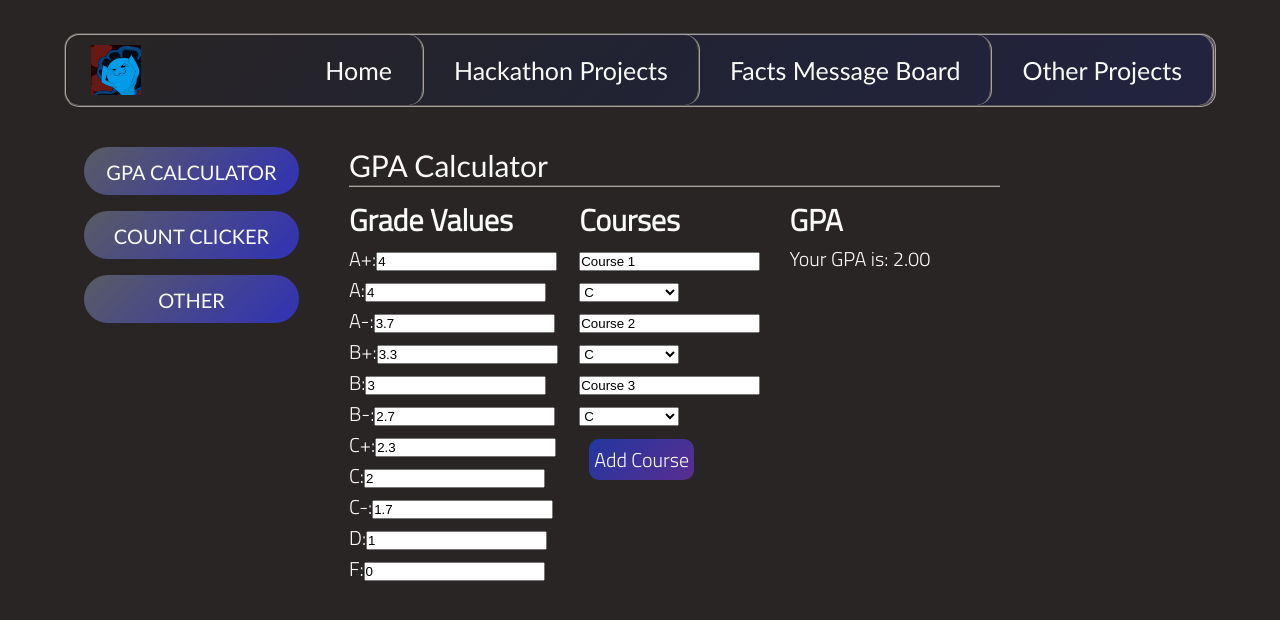
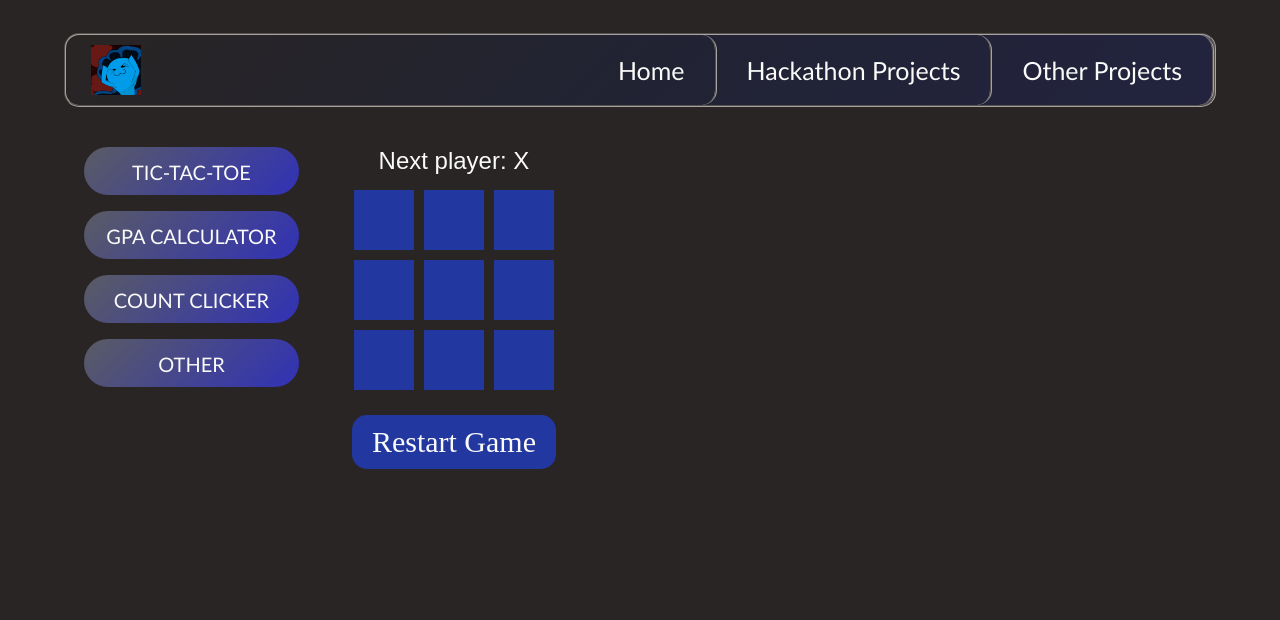
Before and after one commit to amrita-pasupuleti/Portfolio-Website, a React (Create React App) app: page /other in a window 1280 px wide. Shown: the top 620 px of the page. Built offline with nearby package versions, Linux system fonts and the light colour scheme; a web font is replaced by a local one.

Commit message:
supabase temp fix

```diff
--- a/src/Navbar.js
+++ b/src/Navbar.js
@@ -14,9 +14,6 @@ function Navbar() {
           <Link to="/hackathon">Hackathon Projects</Link>
         </li>
         <li>
-          <Link to="/fff">Facts Message Board</Link>
-        </li>
-        <li>
           <Link to="/other">Other Projects</Link>
         </li>
       </ul>
--- a/src/pages/Clicker.js
+++ b/src/pages/Clicker.js
@@ -3,7 +3,7 @@ import supabase from "./supabase";
 import "./clicker.css";
 
 function Clicker() {
-  const [selectedButton, setSelectedButton] = useState("gc");
+  const [selectedButton, setSelectedButton] = useState("ttt");
 
   // Function to handle button clicks and update the selectedButton state
   const handleButtonClick = (buttonName) => {
@@ -13,6 +13,11 @@ function Clicker() {
     <div className="container">
       <div className="button-list">
         <ul>
+        <li>
+            <button onClick={() => handleButtonClick("ttt")}>
+              Tic-Tac-Toe
+            </button>
+          </li>
           <li>
             <button onClick={() => handleButtonClick("gc")}>
               GPA Calculator
@@ -24,6 +29,8 @@ function Clicker() {
             </button>
           </li>
 
+
+
           <li>
             <button onClick={() => handleButtonClick("button3")}>Other</button>
           </li>
@@ -33,6 +40,7 @@ function Clicker() {
       <div className="main-content">
         {selectedButton === "cc" && <Counter />}
         {selectedButton === "gc" && <Calculator />}
+        {selectedButton === "ttt" && <TicTacToe />}
         {selectedButton === "button3" && <Other />}
       </div>
     </div>
@@ -65,6 +73,7 @@ function Counter() {
       <button className="reset-btn" onClick={() => setCount((c) => 0)}>
         Reset
       </button>
+      {/* supabase stuff
       <button className="save-btn" onClick={() => setShowSave((show) => !show)}>
         {showSave ? "Close" : "Save"}
       </button>
@@ -90,6 +99,7 @@ function Counter() {
           </tbody>
         </table>
       </div>
+      */}
     </div>
   );
 }
@@ -259,6 +269,89 @@ function Calculator() {
   );
 }
 
+
+
+function TicTacToe() {
+  const [board, setBoard] = useState(Array(9).fill(null));
+  const [isXNext, setIsXNext] = useState(true);
+
+  const handleClick = (index) => {
+    if (board[index] || calculateWinner(board)) {
+      return;
+    }
+
+    const newBoard = board.slice();
+    newBoard[index] = isXNext ? 'X' : 'O';
+    setBoard(newBoard);
+    setIsXNext(!isXNext);
+  };
+
+  const calculateWinner = (board) => {
+    const lines = [
+      [0, 1, 2],
+      [3, 4, 5],
+      [6, 7, 8],
+      [0, 3, 6],
+      [1, 4, 7],
+      [2, 5, 8],
+      [0, 4, 8],
+      [2, 4, 6],
+    ];
+
+    for (let line of lines) {
+      const [a, b, c] = line;
+      if (board[a] && board[a] === board[b] && board[a] === board[c]) {
+        return board[a];
+      }
+    }
+    return null;
+  };
+
+  const winner = calculateWinner(board);
+  const status = winner
+    ? `Winner: ${winner}`
+    : `Next player: ${isXNext ? 'X' : 'O'}`;
+
+  const renderSquare = (index) => {
+    return (
+      <button className="square" onClick={() => handleClick(index)}>
+        {board[index]}
+      </button>
+    );
+  };
+
+  const restartGame = () => {
+    setBoard(Array(9).fill(null));
+    setIsXNext(true);
+  };
+
+  return (
+    <div className="game">
+      <div className="game-board">
+        <div className="status">{status}</div>
+        <div className="board-row">
+          {renderSquare(0)}
+          {renderSquare(1)}
+          {renderSquare(2)}
+        </div>
+        <div className="board-row">
+          {renderSquare(3)}
+          {renderSquare(4)}
+          {renderSquare(5)}
+        </div>
+        <div className="board-row">
+          {renderSquare(6)}
+          {renderSquare(7)}
+          {renderSquare(8)}
+        </div>
+        <button className="restart-button" onClick={restartGame}>
+          Restart Game
+        </button>
+      </div>
+    </div>
+  );
+}
+
 function Other() {
   return (
     <>
--- a/src/pages/Home.js
+++ b/src/pages/Home.js
@@ -67,11 +67,10 @@ const Home = () => {
         <section>
           <h1>Skills</h1>
           <ul className="class-list">
-            <li>Java</li>
             <li>C</li>
             <li>C++</li>
             <li>Python: Pandas and Machine Learning</li>
-            <li>HTML, JavaScript, React</li>
+            <li>JavaScript, React</li>
             <li>UI/UX Design</li>
           </ul>
         </section>
@@ -79,11 +78,11 @@ const Home = () => {
         <section>
           <h1>Relevant Coursework</h1>
           <ul className="class-list">
-            <li>CSE 12: Computer Systems and Assembly Language</li>
+            <li>CSE 101: Data Structures in C and C++ </li>
+            <li>CSE 30: Programming Abstractions and Data Structures</li>
             <li>CSE 13s: Computer Systems and C Programming</li>
-            <li>CSE 30: Programming Abstractions-Python and Data Structures</li>
+            <li>CSE 130: Computer System Design</li>
             <li>CSE 40: Machine Learning</li>
-            <li>CSE 101: Data Structures in C and C++ </li>
             <li>CSE 120: Computer Architecture</li>
             <li>CS 146 (ohlone college): Unix/Linux</li>
           </ul>
--- a/src/pages/clicker.css
+++ b/src/pages/clicker.css
@@ -180,3 +180,44 @@ tbody td {
   flex: 3;
   flex-basis: 33.33%;
 }
+
+
+.game {
+  display: flex;
+  flex-direction: column;
+  align-items: center;
+  height: 100vh;
+  font-family: Arial, sans-serif;
+}
+
+.status {
+  margin-bottom: 10px;
+  font-size: 24px;
+}
+
+.game-board {
+  display: flex;
+  flex-direction: column;
+  align-items: center;
+}
+
+.board-row {
+  display: flex;
+}
+
+.square {
+  width: 60px;
+  height: 60px;
+  margin: 5px;
+  font-size: 24px;
+  cursor: pointer;
+}
+
+.restart-button {
+  margin-top: 20px;
+  padding: 10px 20px;
+  font-size: 16px;
+  cursor: pointer;
+  border-radius: 15px;
+  background-image: inear-gradient(135deg, #5673e8, #3131b6);;
+}
```
